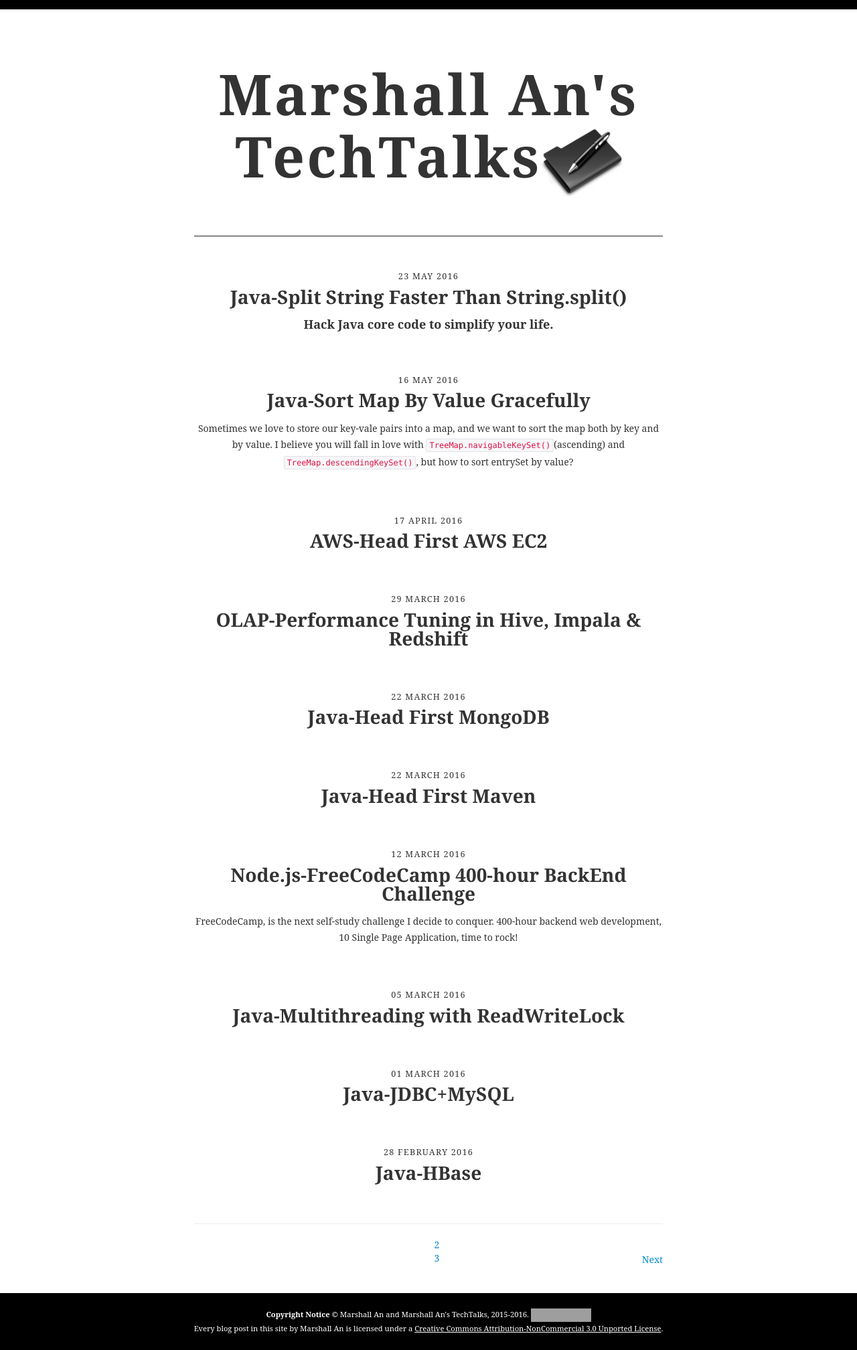
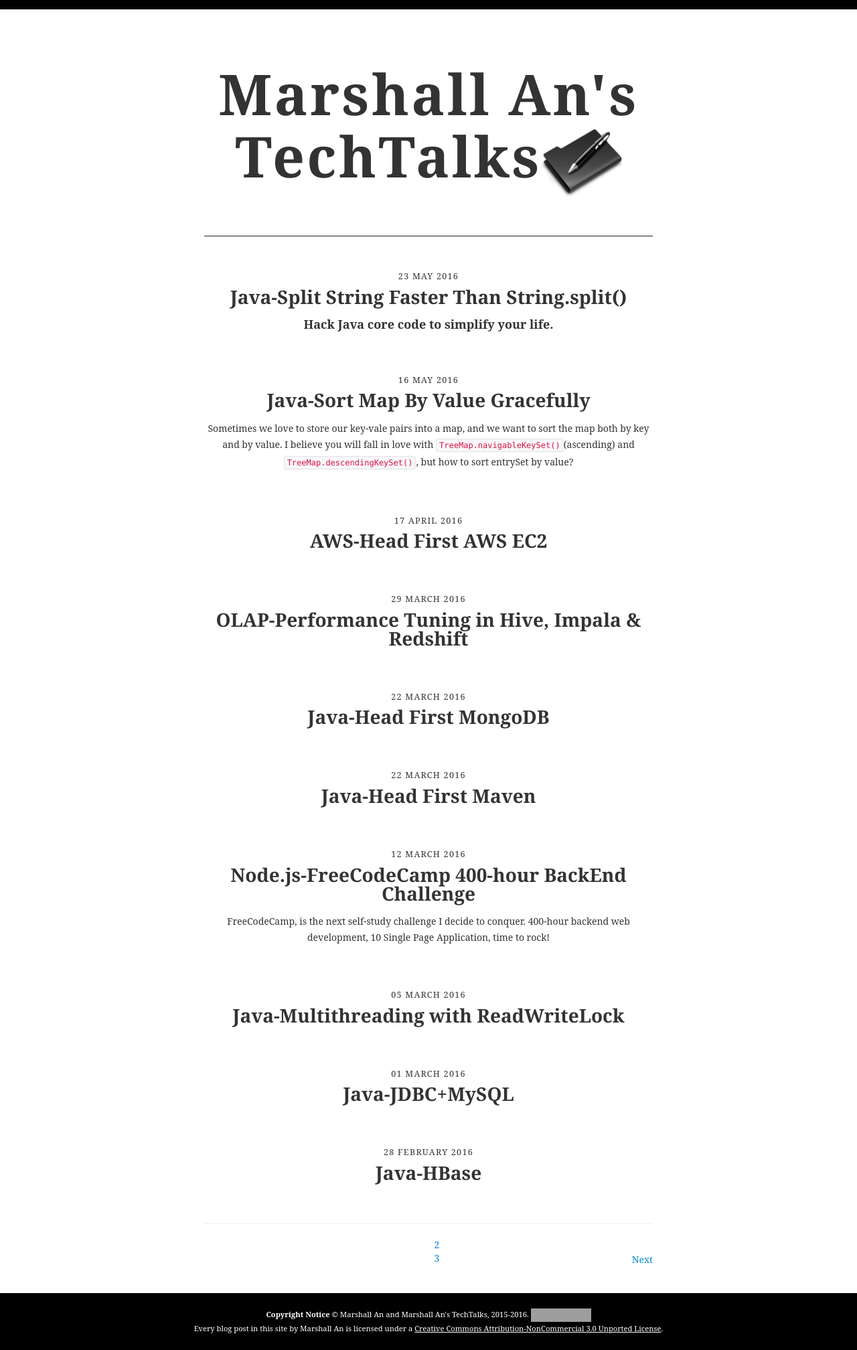
Before and after one commit to haokanga/haokanga.github.io, a Jekyll site: the page built from index.html, in a window 1280 px wide. Shown: the whole page at 67% size. Built offline with Jekyll 4.4.1, drawn with Linux system fonts in a browser that asks for light colours; some web fonts are replaced; the list of posts is cut into pages by our own code; grey boxes are pictures that could not be loaded.

Commit message:
[Finished] add bootstrap.min.css

```diff
--- a/_layouts/default.html
+++ b/_layouts/default.html
@@ -9,6 +9,8 @@
 		<meta http-equiv="X-UA-Compatible" content="IE=edge,chrome=1">
 		<link rel="author" href="/humans.txt">
 		<meta name="description" content="Description Goes Here">
+		<!-- Latest compiled and minified CSS -->
+		<link rel="stylesheet" href="http://maxcdn.bootstrapcdn.com/bootstrap/3.3.5/css/bootstrap.min.css">
 		<link rel="stylesheet" href="/css/style.css">
 		<!--[if IE 7]>
 			<html class="ie7">
```
